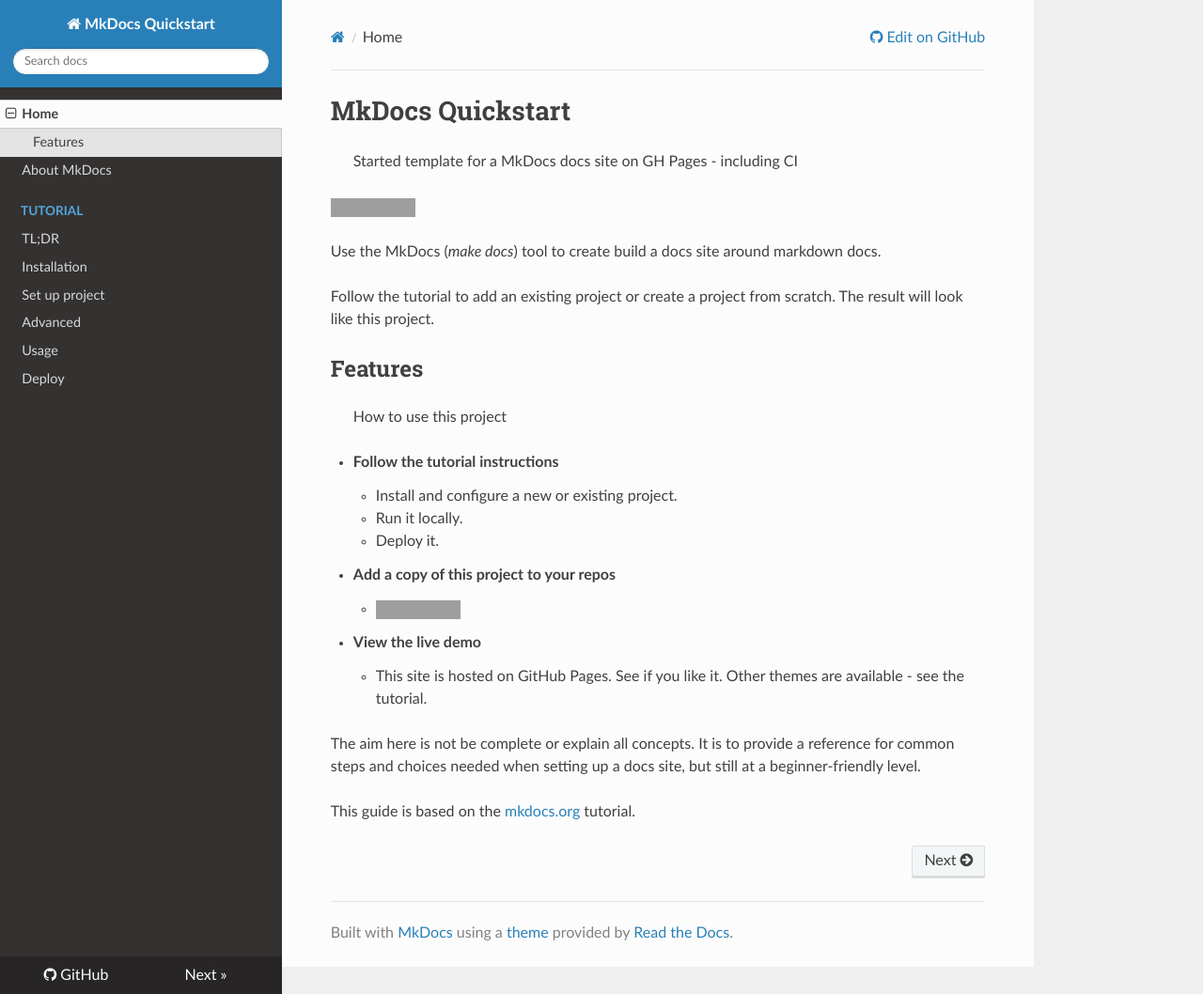
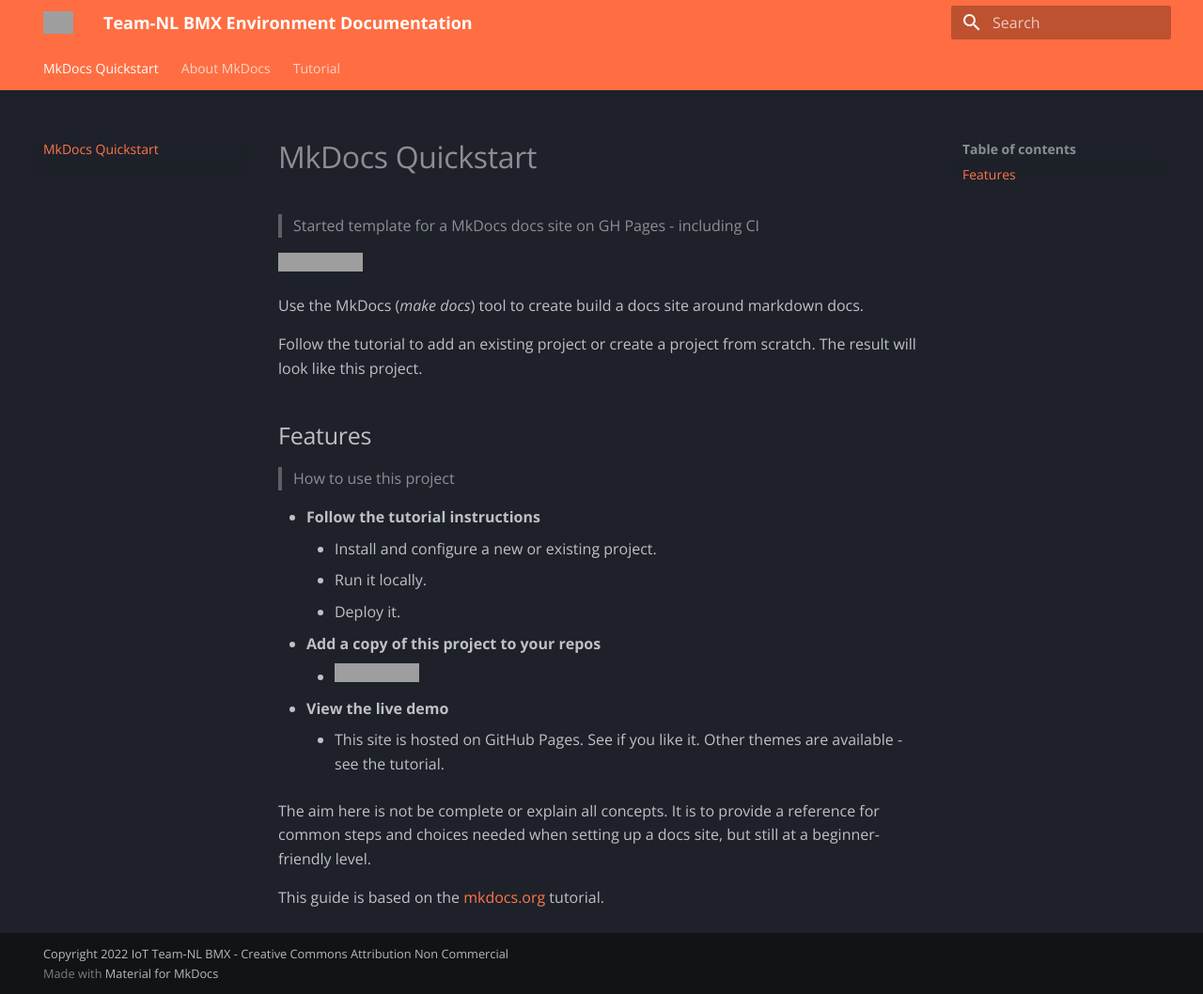
Before and after one commit to TheCodeCompany-Sem/test, an MkDocs documentation site: the page built from docs/docs/index.md, in a window 1280 px wide and 1058 px high. Shown: the whole window at 94% size. Built offline with MkDocs 1.6.1 and Material for MkDocs 9.7.7, drawn with Linux system fonts in a browser that asks for light colours; nearby versions of some CDN libraries; grey boxes are pictures that could not be loaded.

Commit message:
Update mkdocs.yml

```diff
--- a/docs/mkdocs.yml
+++ b/docs/mkdocs.yml
@@ -1,23 +1,45 @@
-### Site metadata ###
+# Replace the text below to customize your site
+site_name: Team-NL BMX Environment Documentation
+site_description: Documentation for IoT Team-NL BMX
+site_author: Justin Witte, Sem Huits, Zakaria Mssaadi, Martin Brami, Abdelrahman El-Khenizy, Mortada M'Rabet
+copyright: Copyright 2022 IoT Team-NL BMX - Creative Commons Attribution Non Commercial
 
-site_name: MkDocs Quickstart
-site_description: Starter template for a MkDocs docs site on GH Pages - including CI
-site_url: https://michaelcurrin.github.io/mkdocs-quickstart/
+site_url: https://localhost:8000/
 
-repo_url: https://github.com/MichaelCurrin/mkdocs-quickstart
-edit_uri: edit/master/docs/docs
+theme:
+  name: material
+  palette:
+    # try other colors https://squidfunk.github.io/mkdocs-material/getting-started/#primary-colors
+    scheme: slate
+    primary: deep orange
+    accent: red
+  font:
+    # See available fonts at https://fonts.google.com/
+    text: Open Sans
+    code: Ubuntu Mono
+  logo: assets/TeamNL_BMX_Icon.png
+  favicon: images/favicon.svg
+  features:
+    - navigation.tabs
+    - navigation.instant
 
-### Build settings ###
+plugins:
+  - search
+  - git-revision-date-localized:
+      fallback_to_build_date: true
+      # Read more: https://timvink.github.io/mkdocs-git-revision-date-localized-plugin/options/#enabled
+      enabled: !ENV [ENABLED_GIT_REVISION_DATE, False]
 
-theme: readthedocs
-
-nav:
-  - Home: index.md
-  - About MkDocs: about-mkdocs.md
-  - Tutorial:
-      - TL;DR: tutorial/tldr.md
-      - Installation: tutorial/installation.md
-      - Set up project: tutorial/setup-project.md
-      - Advanced: tutorial/advanced.md
-      - Usage: tutorial/usage.md
-      - Deploy: tutorial/deploy.md
+markdown_extensions:
+  - extra
+  - smarty
+  - admonition
+  - codehilite:
+      guess_lang: true
+  - toc:
+      permalink: true
+  - pymdownx.highlight:
+      anchor_linenums: true
+  - pymdownx.inlinehilite
+  - pymdownx.snippets
+  - pymdownx.superfences
```
